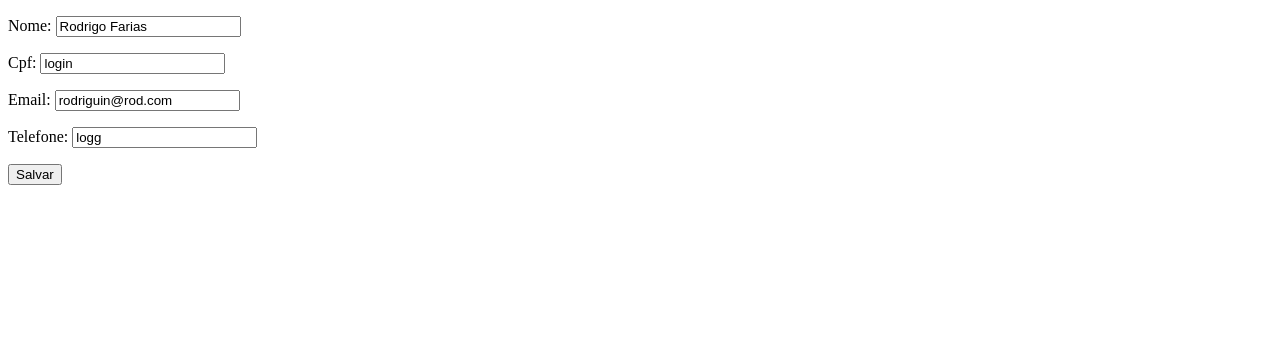
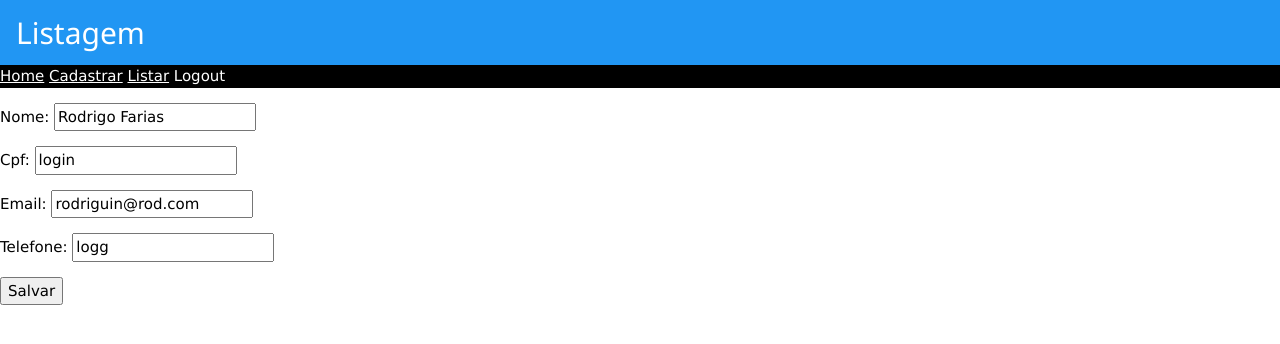
Before and after one commit to brunowf/CRUD, a Django app: page /editar/7/ in a window 1280 px wide. Shown: the top 344 px of the page. Run offline with Django 3.2, Linux system fonts and the light colour scheme; data comes from the database, SQL or seed files in the repository; both versions use the stored data as it was after the commit.

Commit message:
Alterações feitas em equipe na sala de aula 10/07 sexta-feira.

```diff
--- a/CRUD/urls.py
+++ b/CRUD/urls.py
@@ -15,11 +15,13 @@
 """
 from django.contrib import admin
 from django.urls import path
-from appBreno.views import cadastro,listagem, editar, excluir
+from appBreno.views import cadastro,listagem, editar, excluir, home, login
 
 urlpatterns = [
+    path('', login, name='url_login'),
+    path('home/', home, name='url_home'),
     path('admin/', admin.site.urls),
-    path('', cadastro, name='url_cadastro'),
+    path('cadastro/', cadastro, name='url_cadastro'),
     path('editar/<int:pk>/', editar, name='url_editar'),
     path('excluir/<int:pk>', excluir, name='url_excluir'),
     path('listagem/', listagem, name='url_listagem'),
--- a/appBreno/admin.py
+++ b/appBreno/admin.py
@@ -1,5 +1,6 @@
 from django.contrib import admin
-from .models import Tabela
+from .models import Tabela, TabelaSenha
 
 
 admin.site.register(Tabela)
+admin.site.register(TabelaSenha)
--- a/appBreno/models.py
+++ b/appBreno/models.py
@@ -8,4 +8,10 @@
     telefone = models.CharField(max_length=11)
 
     def __str__(self):
-        return self.nome
+        return self.nome, self.cpf
+
+
+class TabelaSenha(models.Model):
+    senha = models.CharField(max_length=50, null=True,blank=True)
+    perguntinha = models.TextField(null=True, blank=True)
+    data = models.DateTimeField(auto_now_add=True)
--- /dev/null
+++ b/appBreno/templates/appBreno/base.html
@@ -0,0 +1,21 @@
+<!DOCTYPE html>
+<html>
+<head>
+<title>Listagem</title>
+<link rel="stylesheet" href="https://www.w3schools.com/w3css/4/w3.css">
+<link rel='stylesheet' href='https://fonts.googleapis.com/icon?family=Material+Icons'>
+</head>
+<body>
+
+<div class='w3-bar w3-black'>
+<a href="/home/">Home</a>
+<a href="/cadastro">Cadastrar</a>
+<a href="/listagem">Listar</a>
+<a>Logout</a>
+</div>
+
+    <div class="container margin-top">
+
+    {% block content %}{% endblock %}
+</body>
+</html>
--- a/appBreno/templates/appBreno/cadastro.html
+++ b/appBreno/templates/appBreno/cadastro.html
@@ -1,11 +1,13 @@
-<!DOCTYPE html>
-<html lang="en">
-<head>
-    <meta charset="UTF-8">
-    <title>Cadastro</title>
-</head>
-<body>
+<div class='w3-container w3-blue w3-hover-border-color'>
+<h2>Listagem</h2>
+</div>
 
+
+{% extends "./base.html" %}
+
+{% block content %}
+<div class="jumbotron page-header">
+</div>
 <form method="POST">
 
     {% csrf_token %}
@@ -15,6 +17,4 @@
     <button type="submit">Salvar</button>
 
 </form>
-
-</body>
-</html>
+{% endblock %}
--- a/appBreno/templates/appBreno/listagem.html
+++ b/appBreno/templates/appBreno/listagem.html
@@ -11,8 +11,8 @@
 </div>
 
 <div class='w3-bar w3-black'>
-<a>Home</a>
-<a href="/">Cadastrar</a>
+<a href="/home/">Home</a>
+<a href="/cadastro/">Cadastrar</a>
 <a href="">Listar</a>
 <a>Logout</a>
 </div>
--- a/appBreno/views.py
+++ b/appBreno/views.py
@@ -2,6 +2,14 @@
 from django.http import HttpResponse
 from .models import Tabela
 from .form import CadastroForm
+
+
+def login(request):
+    return render(request,'appBreno/login.html')
+
+
+def home(request):
+    return render(request,'appBreno/home.html')
 
 
 def cadastro(request):
```
Also changed, not shown: appBreno/templates/appBreno/home.html (added, +25 -0 lines), appBreno/templates/appBreno/login.html (added, +26 -0 lines), CRUD/settings.py (line endings or trailing spaces), db.sqlite3.
